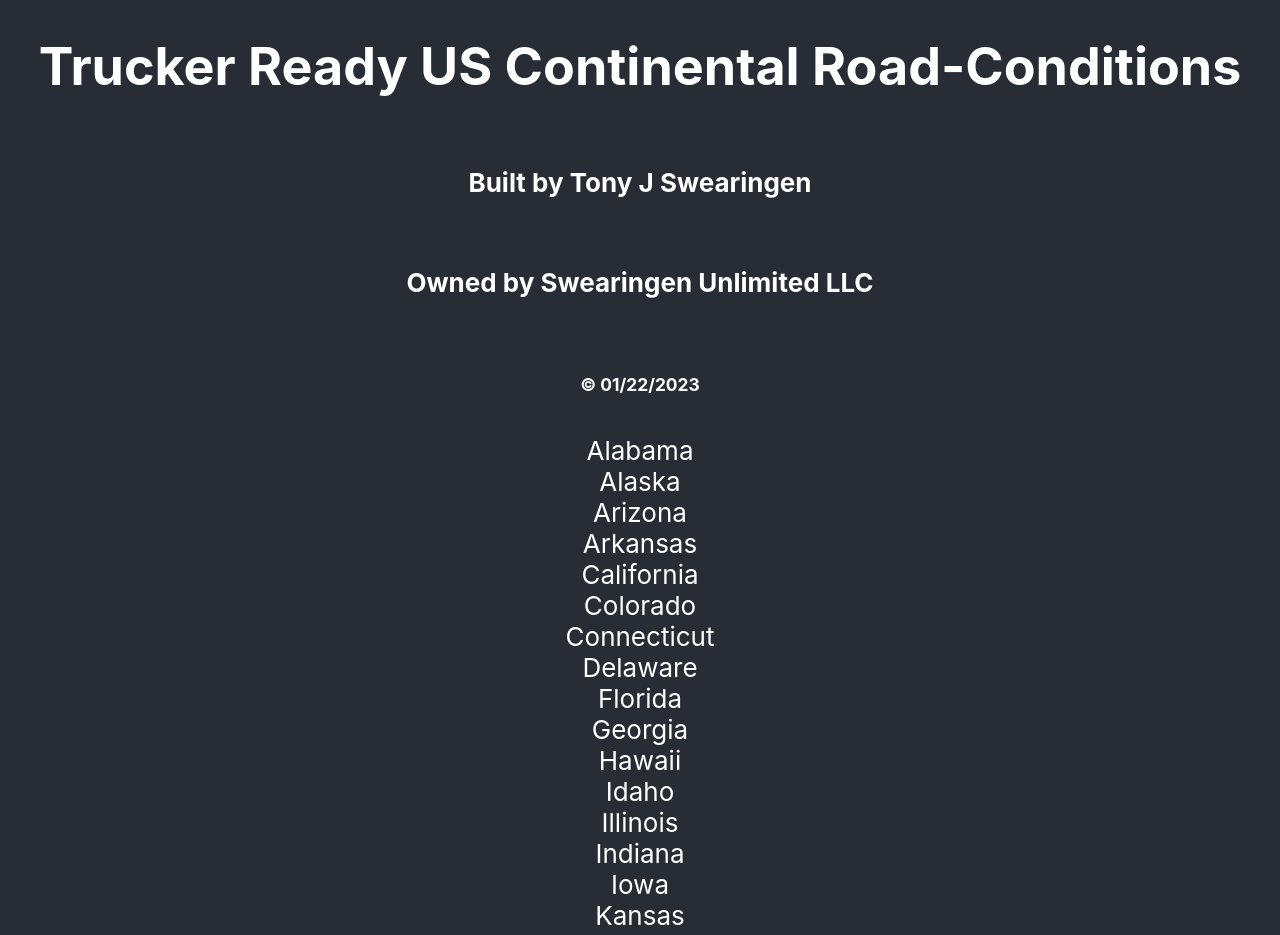
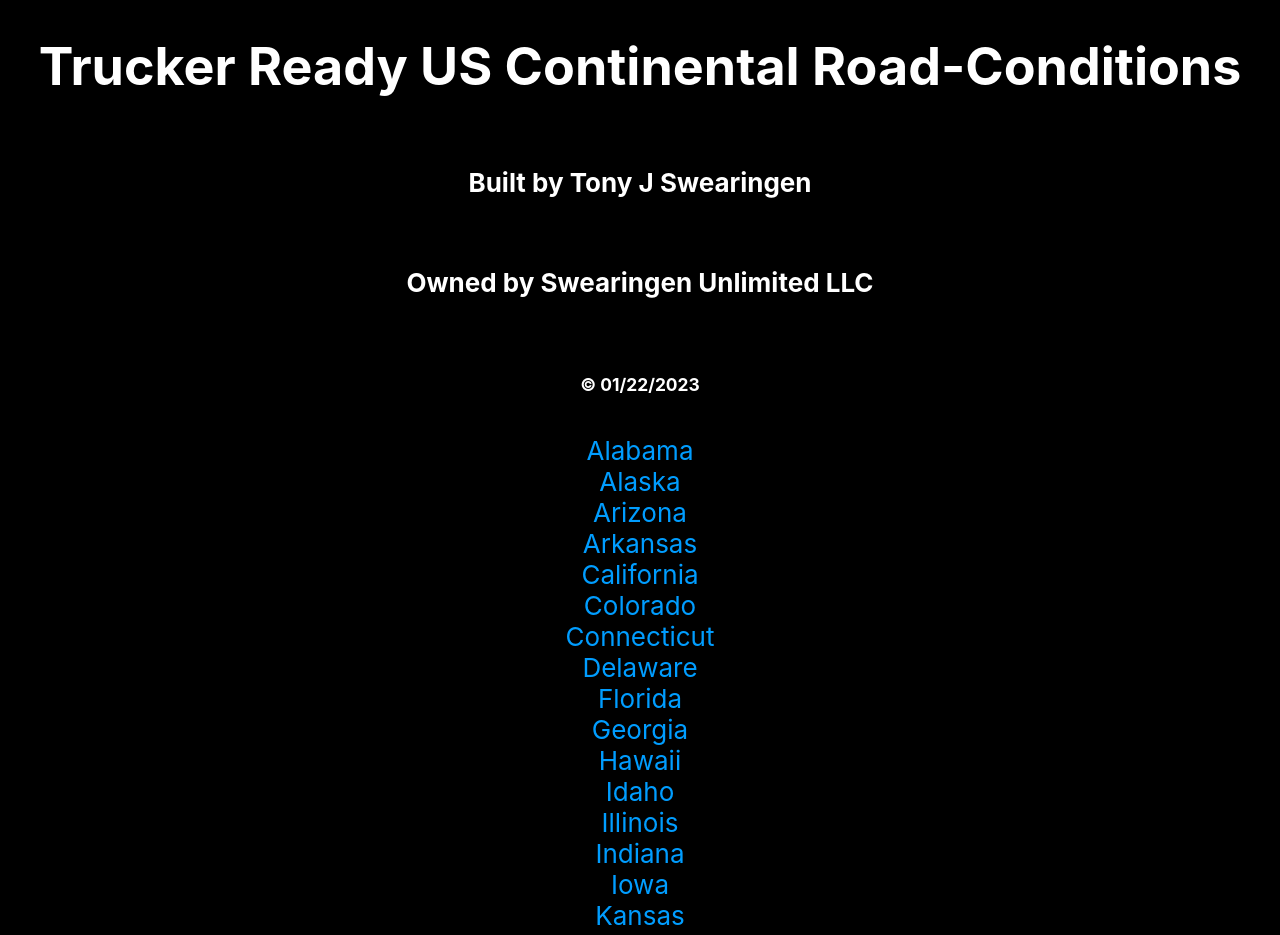
Before and after one commit to TonySwearingen/trucr, a React (Create React App) app: page / in a window 1280 px wide. Shown: the top 935 px of the page. Built offline with nearby package versions, Linux system fonts and the light colour scheme.

Commit message:
Added some .states CSS

```diff
--- a/src/App.css
+++ b/src/App.css
@@ -5,6 +5,9 @@
 .App-logo {
   height: 40vmin;
   pointer-events: none;
+}
+.states {
+  color: rgb(0, 157, 255);
 }
 
 @media (prefers-reduced-motion: no-preference) {
@@ -14,7 +17,7 @@
 }
 
 .App-header {
-  background-color: #282c34;
+  background-color: black;
   min-height: 100vh;
   display: flex;
   flex-direction: column;
```
